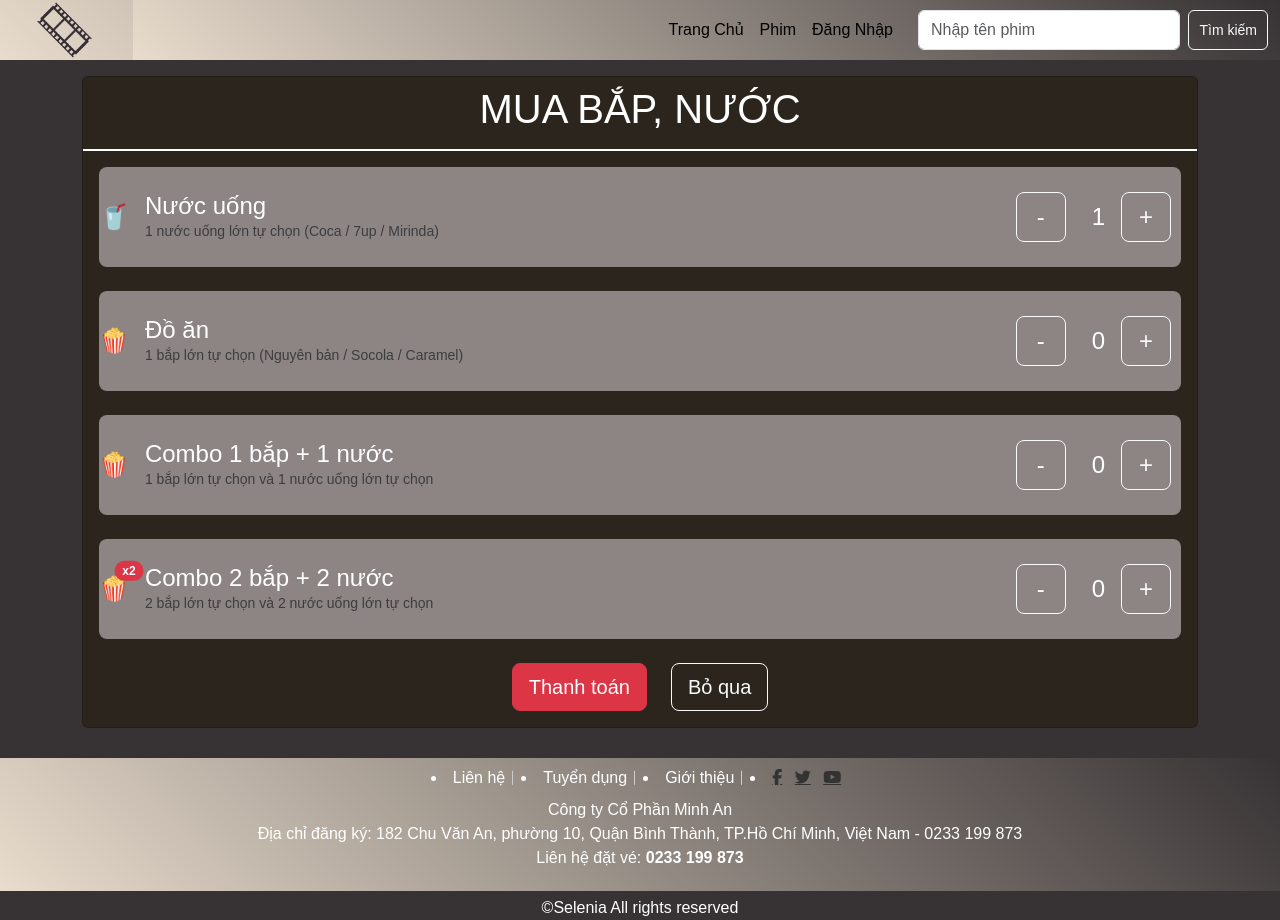
After one commit to tmthu1204/ISE-04-TicketWebsite, a PHP site: page /snack.html in a window 1280 px wide. The commit adds this page. Run offline with PHP 8.4, Linux system fonts and the light colour scheme.

Commit message:
Update payment, payment result, snack (HTML and JS)

```diff
--- a/HTML TICKET MOVIE/Homepage.html
+++ b/HTML TICKET MOVIE/Homepage.html
@@ -33,7 +33,6 @@
 					<li class="nav-item text-center">
 						<div id="userInfo" style="color: #000000; text-align: center; margin-left: 0.5px; margin-right: 0.5px"></div>
 					</li>
-					<li class="nav-item text-center"><a class="nav-link" href="Register.html" style="color: #000000">Đăng Ký</a></li>
 				</ul>
 				<form class="d-flex ms-3">
 					<input class="form-control me-2" type="search" placeholder="Nhập tên phim" aria-label="Search">
--- a/HTML TICKET MOVIE/MovieTab.html
+++ b/HTML TICKET MOVIE/MovieTab.html
@@ -33,7 +33,6 @@
 					<li class="nav-item text-center">
 						<div id="userInfo" style="color: #000000; text-align: center; margin-left: 0.5px; margin-right: 0.5px"></div>
 					</li>
-					<li class="nav-item text-center"><a class="nav-link" href="Register.html" style="color: #000000">Đăng Ký</a></li>
 				</ul>
 				<form class="d-flex ms-3">
 					<input class="form-control me-2" type="search" placeholder="Nhập tên phim" aria-label="Search">
--- a/HTML TICKET MOVIE/Register.html
+++ b/HTML TICKET MOVIE/Register.html
@@ -33,7 +33,6 @@
 					<li class="nav-item text-center">
 						<div id="userInfo" style="color: #000000; text-align: center; margin-left: 0.5px; margin-right: 0.5px"></div>
 					</li>
-					<li class="nav-item text-center"><a class="nav-link" href="Register.html" style="color: #000000">Đăng Ký</a></li>
 				</ul>
 				<form class="d-flex ms-3">
 					<input class="form-control me-2" type="search" placeholder="Nhập tên phim" aria-label="Search">
--- a/HTML TICKET MOVIE/login.html
+++ b/HTML TICKET MOVIE/login.html
@@ -33,7 +33,6 @@
 					<li class="nav-item text-center">
 						<div id="userInfo" style="color: #000000; text-align: center; margin-left: 0.5px; margin-right: 0.5px"></div>
 					</li>
-					<li class="nav-item text-center"><a class="nav-link" href="Register.html" style="color: #000000">Đăng Ký</a></li>
 				</ul>
 				<form class="d-flex ms-3">
 					<input class="form-control me-2" type="search" placeholder="Nhập tên phim" aria-label="Search">
--- /dev/null
+++ b/HTML TICKET MOVIE/snack.html
@@ -0,0 +1,152 @@
+<!DOCTYPE html>
+<html lang="vi">
+<head>
+	<meta charset="UTF-8">
+	<meta name="viewport" content="width=device-width, initial-scale=1.0">
+	<title>Trang Bán Vé Xem Phim</title>
+	<link href="https://cdn.jsdelivr.net/npm/bootstrap@5.3.3/dist/css/bootstrap.min.css" rel="stylesheet"
+		integrity="sha384-QWTKZyjpPEjISv5WaRU9OFeRpok6YctnYmDr5pNlyT2bRjXh0JMhjY6hW+ALEwIH" crossorigin="anonymous">
+	<link rel="stylesheet" href="./fontawesome-free-6.7.1-web/fontawesome-free-6.7.1-web/css/all.css">
+	<script src="https://cdn.jsdelivr.net/npm/bootstrap@5.3.3/dist/js/bootstrap.bundle.min.js"
+		integrity="sha384-YvpcrYf0tY3lHB60NNkmXc5s9fDVZLESaAA55NDzOxhy9GkcIdslK1eN7N6jIeHz"
+		crossorigin="anonymous"></script>
+	<link rel="stylesheet" href="style.css">
+</head>
+<body>
+    <!-- Navbar -->
+	<nav class="navbar navbar-expand-lg navbar-dark" style="background: linear-gradient(45deg, #e8dccc, #373234);">
+		<div class="container-fluid">
+			<a class="navbar-brand" href="#">
+				<img src="./images/png-clipart-red-river-theatres-cinema-film-logo-reel-miscellaneous-angle-removebg-preview.png"
+					alt="Cinema Logo" style="height: 60px;">
+			</a>
+			<button class="navbar-toggler" type="button" data-bs-toggle="collapse" data-bs-target="#navbarNav">
+				<span class="navbar-toggler-icon"></span>
+			</button>
+			<div class="collapse navbar-collapse " id="navbarNav" style="background: linear-gradient(45deg, #e8dccc, #373234); min-height: 60px;">
+				<ul class="navbar-nav ms-auto">
+					<li class="nav-item text-center"><a class="nav-link" href="Homepage.html" style="color: #000000">Trang Chủ</a></li>
+					<li class="nav-item text-center"><a class="nav-link" href="MovieTab.html" style="color: #000000">Phim</a></li>
+					<li class="nav-item text-center"><a class="nav-link" href="login.html" style="color: #000000">Đăng Nhập</a></li>
+					<li class="nav-item text-center">
+						<div id="userInfo" style="color: #000000; text-align: center; margin-left: 0.5px; margin-right: 0.5px"></div>
+					</li>
+				</ul>
+				<form class="d-flex ms-3">
+					<input class="form-control me-2" type="search" placeholder="Nhập tên phim" aria-label="Search">
+					<button class="btn btn-outline-light" type="submit">Tìm kiếm</button>
+				</form>
+			</div>
+		</div>
+	</nav>
+    <!--Main content-->
+    <div class="container mt-3">
+        <div class="card text-white">
+            <div class="card-header" style="text-align:center; border-bottom: 2px solid white;">
+                <h2 class="card-title fs-1 mb-2">MUA BẮP, NƯỚC</h2>
+            </div>
+            <div class="card-body">
+                <!-- Drinks -->
+                <div class="d-flex justify-content-between align-items-center mb-4 square-container">
+                    <div class="d-flex align-items-center">
+                        <span class="fs-4 me-3">🥤</span>
+                        <div>
+                            <h3 class="h4 mb-0">Nước uống</h3>
+                            <p class="text-muted small mb-0">1 nước uống lớn tự chọn (Coca / 7up / Mirinda)</p>
+                        </div>
+                    </div>
+                    <div class="d-flex align-items-center">
+                        <button class="btn btn-outline-light btn-lg square-btn" onclick="decreaseQuantity('drink')">-</button>
+                        <span class="mx-3 fs-4" id="drink-quantity">1</span>
+                        <button class="btn btn-outline-light btn-lg square-btn" onclick="increaseQuantity('drink')">+</button>
+                    </div>
+                </div>
+
+                <!-- Snacks -->
+                <div class="d-flex justify-content-between align-items-center mb-4 square-container">
+                    <div class="d-flex align-items-center">
+                        <span class="fs-4 me-3">🍿</span>
+                        <div>
+                            <h3 class="h4 mb-0">Đồ ăn</h3>
+                            <p class="text-muted small mb-0">1 bắp lớn tự chọn (Nguyên bản / Socola / Caramel)</p>
+                        </div>
+                    </div>
+                    <div class="d-flex align-items-center">
+                        <button class="btn btn-outline-light btn-lg square-btn" onclick="decreaseQuantity('snack')">-</button>
+                        <span class="mx-3 fs-4" id="snack-quantity">0</span>
+                        <button class="btn btn-outline-light btn-lg square-btn" onclick="increaseQuantity('snack')">+</button>
+                    </div>
+                </div>
+
+                <!-- Combo 1 -->
+                <div class="d-flex justify-content-between align-items-center mb-4 square-container">
+                    <div class="d-flex align-items-center">
+                        <span class="fs-4 me-3">🍿</span>
+                        <div>
+                            <h3 class="h4 mb-0">Combo 1 bắp + 1 nước</h3>
+                            <p class="text-muted small mb-0">1 bắp lớn tự chọn và 1 nước uống lớn tự chọn</p>
+                        </div>
+                    </div>
+                    <div class="d-flex align-items-center">
+                        <button class="btn btn-outline-light btn-lg square-btn" onclick="decreaseQuantity('combo1')">-</button>
+                        <span class="mx-3 fs-4" id="combo1-quantity">0</span>
+                        <button class="btn btn-outline-light btn-lg square-btn" onclick="increaseQuantity('combo1')">+</button>
+                    </div>
+                </div>
+
+                <!-- Combo 2 -->
+                <div class="d-flex justify-content-between align-items-center mb-4 square-container">
+                    <div class="d-flex align-items-center">
+                        <div class="position-relative me-3">
+                            <span class="fs-4">🍿</span>
+                            <span class="position-absolute top-0 start-100 translate-middle badge rounded-pill bg-danger">
+                                x2
+                            </span>
+                        </div>
+                        <div>
+                            <h3 class="h4 mb-0">Combo 2 bắp + 2 nước</h3>
+                            <p class="text-muted small mb-0">2 bắp lớn tự chọn và 2 nước uống lớn tự chọn</p>
+                        </div>
+                    </div>
+                    <div class="d-flex align-items-center">
+                        <button class="btn btn-outline-light btn-lg square-btn" onclick="decreaseQuantity('combo2')">-</button>
+                        <span class="mx-3 fs-4" id="combo2-quantity">0</span>
+                        <button class="btn btn-outline-light btn-lg square-btn" onclick="increaseQuantity('combo2')">+</button>
+                    </div>
+                </div>
+
+                <!-- Action Buttons -->
+                <div class="d-flex justify-content-center gap-4 mt-6">
+                    <button class="btn btn-danger btn-lg">Thanh toán</button>
+                    <button class="btn btn-outline-light btn-lg">Bỏ qua</button>
+                </div>
+            </div>
+        </div>
+    </div>
+
+
+    <!--Footer-->
+	<div class="footer" style="background: linear-gradient(45deg, #e8dccc, #373234)">
+		<div class="footer-top">
+			<li><a href=""></a>Liên hệ</li>
+			<li><a href=""></a>Tuyển dụng</li>
+			<li><a href=""></a>Giới thiệu</li>
+			<li>
+				<a href="" class ="fab fa-facebook-f"></a>
+				<a href="" class="fab fa-twitter"></a>
+				<a href="" class="fab fa-youtube"></a>
+			</li>
+		</div>
+		<div class="footer-center">
+			<p>Công ty Cổ Phần Minh An <br>
+				Địa chỉ đăng ký: 182 Chu Văn An, phường 10, Quận Bình Thành, TP.Hồ Chí Minh, Việt Nam - 0233 199 873<br>
+				Liên hệ đặt vé: <b>0233 199 873</b>
+			</p>
+		</div>
+	</div>
+	<div class ="footer-bottom">
+		©Selenia All rights reserved
+	</div>
+</body>
+<script src="./js/snack.js"></script>
+</html>
--- a/HTML TICKET MOVIE/style.css
+++ b/HTML TICKET MOVIE/style.css
@@ -3,6 +3,19 @@
     padding:0;
     box-sizing: border-box;
     font-family: Arial, Helvetica, sans-serif;
+}
+.card{
+    margin-bottom:30px;
+    margin-top:10px;
+    background-color:#2c251d;
+}
+
+.payment_card{
+    background-color:#2c251d;
+    width:80%;
+    height:auto;
+    align-items: center;
+    margin-left: 150px;
 }
 
 .movie-top {
@@ -26,29 +39,32 @@
 
 .movie-content-left{
     width: 50%;
-    flex: 1;
+    flex: 0.9;
 }
 
 .movie-content-right-big-img{
+    margin-top: 30px;
     flex: 2; /* Phần thông tin chiếm 2 phần không gian, lớn hơn ảnh */
-    padding-left: 20px;
-    /* margin-top:-550px; */
+    padding-left: -20px;
 }
+
 .movie-content-left-big-img img {
+    margin-top: 30px;
     width: 100%; /* Đảm bảo ảnh phù hợp với vùng chứa */
-    max-width: 350px; /* Giới hạn chiều rộng tối đa cho ảnh */
+    max-width: 370px; /* Giới hạn chiều rộng tối đa cho ảnh */
     height: auto; /* Giữ tỉ lệ ảnh */
+    margin-bottom: 40px;
 }
 
 .movie-content-right-info-details span {
     display: block; /* Đảm bảo mỗi <span> chiếm toàn bộ dòng */
-    margin-bottom: 10px; /* Thêm khoảng cách giữa các dòng */
+    margin-bottom: 15px; /* Thêm khoảng cách giữa các dòng */
 }
 
 .movie-content-right-info-details {
     display: flex;
     flex-direction: column; /* Xếp các mục theo cột (xuống dòng từng cặp) */
-    gap: 10px; /* Thêm khoảng cách giữa các cặp icon-txt */
+    gap: 5px; /* Thêm khoảng cách giữa các cặp icon-txt */
 }
 
 .movie-content-right-info-details .info-item {
@@ -57,18 +73,71 @@
 }
 
 .movie-content-right-info-details .info-item i {
-    margin-right: 10px; /* Khoảng cách giữa icon và văn bản */
+    margin-right: 8px; /* Khoảng cách giữa icon và văn bản */
     font-size: 20px; /* Điều chỉnh kích thước icon nếu cần */
+    margin-top: -10px;
+    color:white
 }
 
 .movie-content-right-info-details .info-item span {
-    font-size: 18px; /* Điều chỉnh kích thước chữ */
-    margin-top:-3px;
+    font-size: 15px; /* Điều chỉnh kích thước chữ */
+    margin-top: 2px;
+    color:white
 }
 
 .movie-content-button{
-    margin-top:50px;
+    margin-top:20px;
 }
+/*Mô tả*/
+.movie-content-right-bottom-content-title{
+    border-bottom: 2px solid white;
+    color: white;
+    width: 100%;
+    margin: 0 auto;
+}
+
+.movie-content-right-bottom-content{
+    padding-top: 10px;
+    text-align:left;
+    color: white;
+}
+
+.movie-content-right-bottom-content p{
+    font-size:12px;
+}
+
+.movie-content-right-bottom-content-title-item{
+    padding: 6px;
+    margin-right: 6px;
+    text-align:center;
+}
+
+.movie-content-right-bottom-content-title-item p{
+    margin-bottom:-3px;
+}
+/*Snack Style*/
+.square-container {
+    width: 100%;
+    height: 100px; /* Adjust as needed */
+    display: flex;
+    align-items: center;
+    justify-content: space-between;
+    background-color: #8d8484;
+    border-radius: 8px;
+    margin-bottom: 20px;
+}
+
+/* Style for the square buttons */
+.square-btn {
+    width: 50px; /* Square size */
+    height: 50px; /* Square size */
+    display: flex;
+    justify-content: center;
+    align-items: center;
+    font-size: 1.5rem;
+    margin-right: 10px;
+}
+
 .navbar {
     height: 60px; /* Đặt chiều cao cố định cho navbar */
     line-height: 20px; /* Điều chỉnh line-height để căn giữa các nội dung bên trong */
```
Also changed, not shown: HTML TICKET MOVIE/js/snack.js (added, +13 -0 lines), HTML TICKET MOVIE/movie-details.html (+47 -3 lines), HTML TICKET MOVIE/payment-res.html (added, +103 -0 lines), HTML TICKET MOVIE/payment.html (added, +104 -0 lines), HTML TICKET MOVIE/images/qrcode.png (added).
